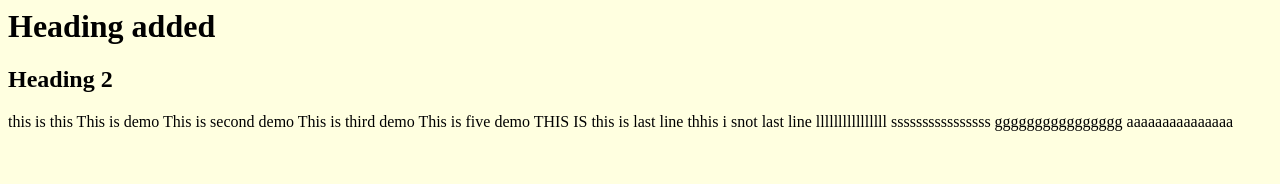
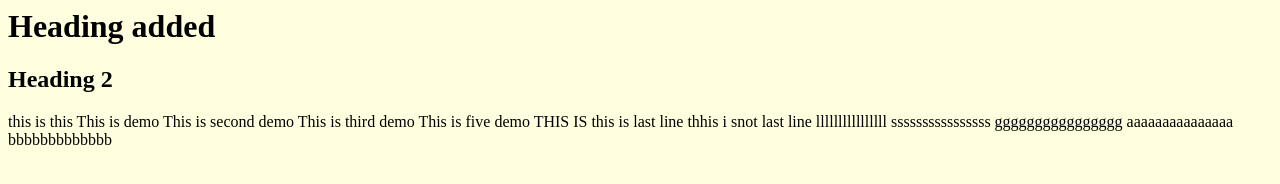
Before and after one commit to rootritesh/dev4, a plain HTML site: page index.html in a window 1280 px wide. Drawn offline with Linux system fonts and the light colour scheme.

Commit message:
bbbbbbbb added

```diff
--- a/index.html
+++ b/index.html
@@ -16,5 +16,6 @@ llllllllllllllll
 ssssssssssssssss
 gggggggggggggggg
   aaaaaaaaaaaaaaa
+  bbbbbbbbbbbbb
 </body>
 </html>
```
